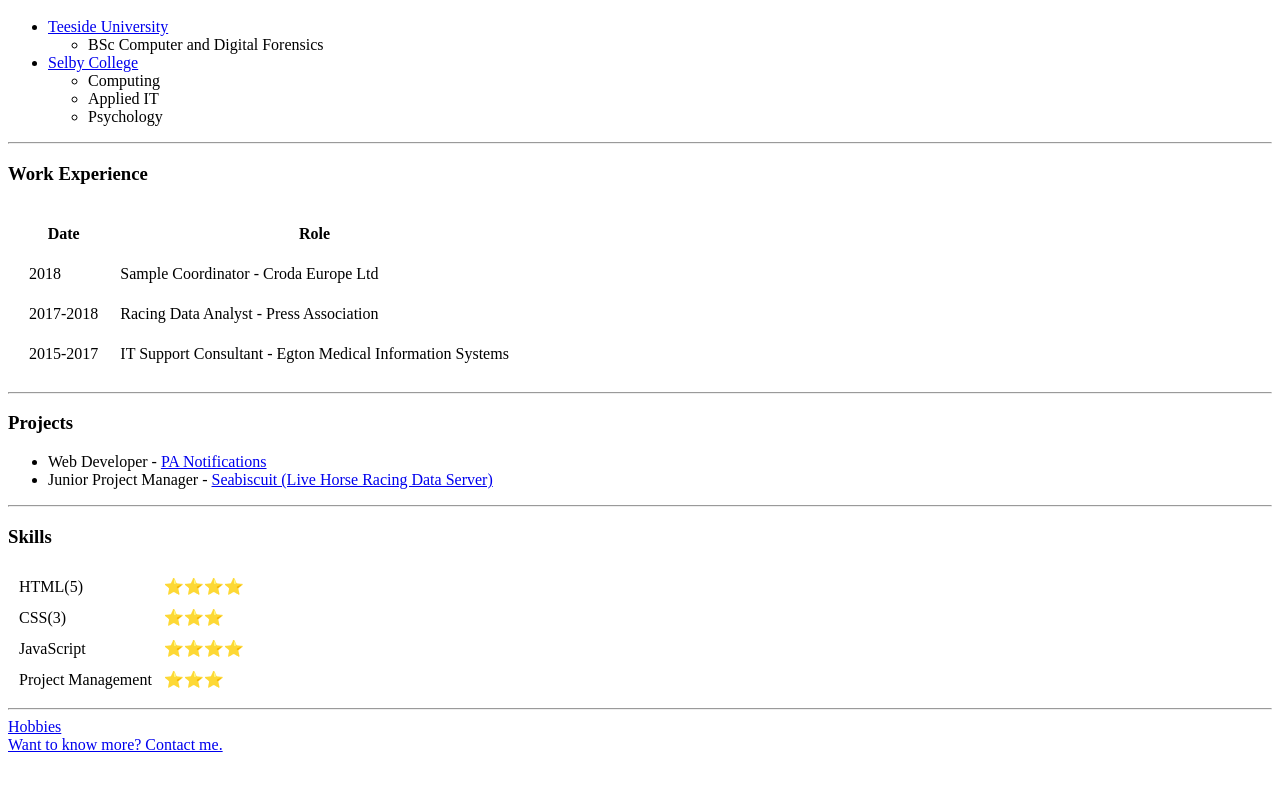
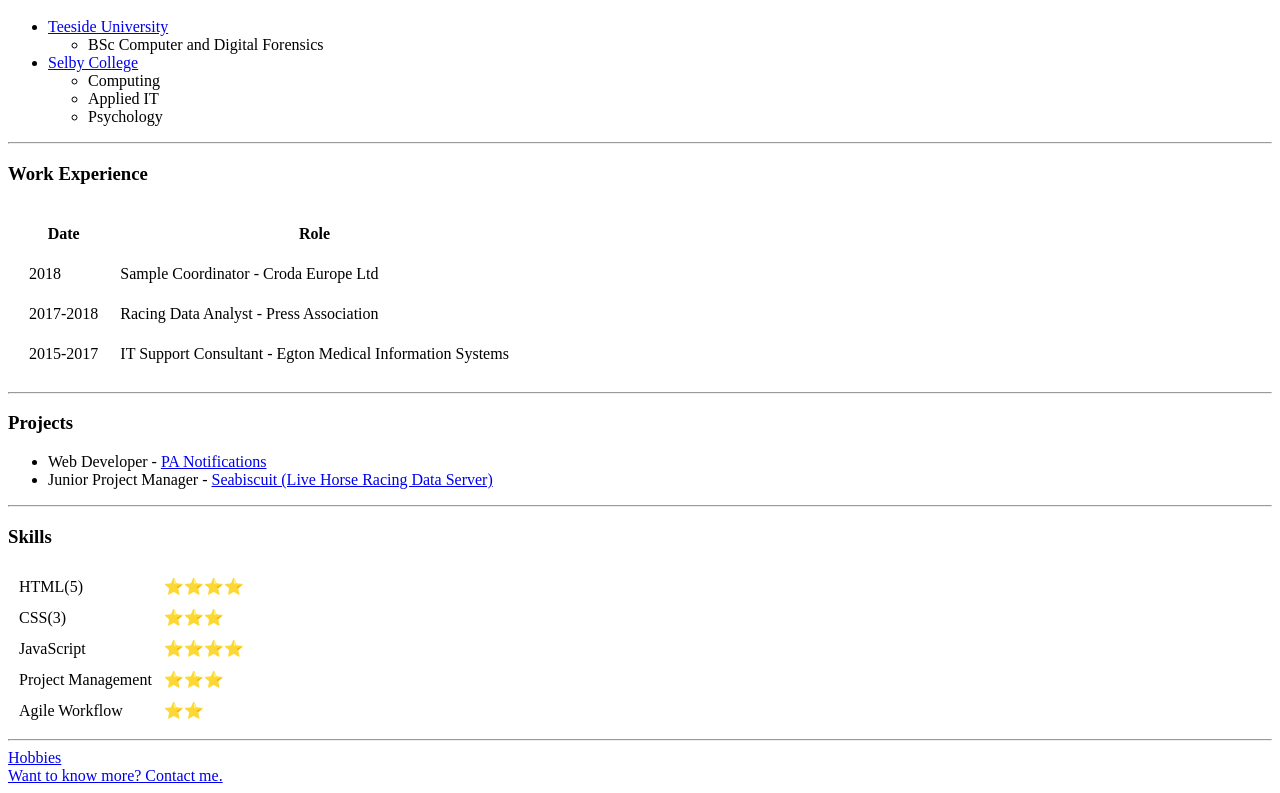
Before and after one commit to csbainbridge/cv, a plain HTML site: page index.html in a window 1280 px wide. Shown: the part 406-1199 px from the top of the page. Before the commit the page ends 1168 px from the top, so only its background shows below. Drawn offline with Linux system fonts and the light colour scheme.

Commit message:
Commit - Additional skills added

```diff
--- a/index.html
+++ b/index.html
@@ -103,6 +103,10 @@
       <td>Project Management</td>
       <td>⭐⭐⭐</td>
     </tr>
+    <tr>
+      <td>Agile Workflow</td>
+      <td>⭐⭐</td>
+    </tr>
   </table>
 
   <hr>
```
